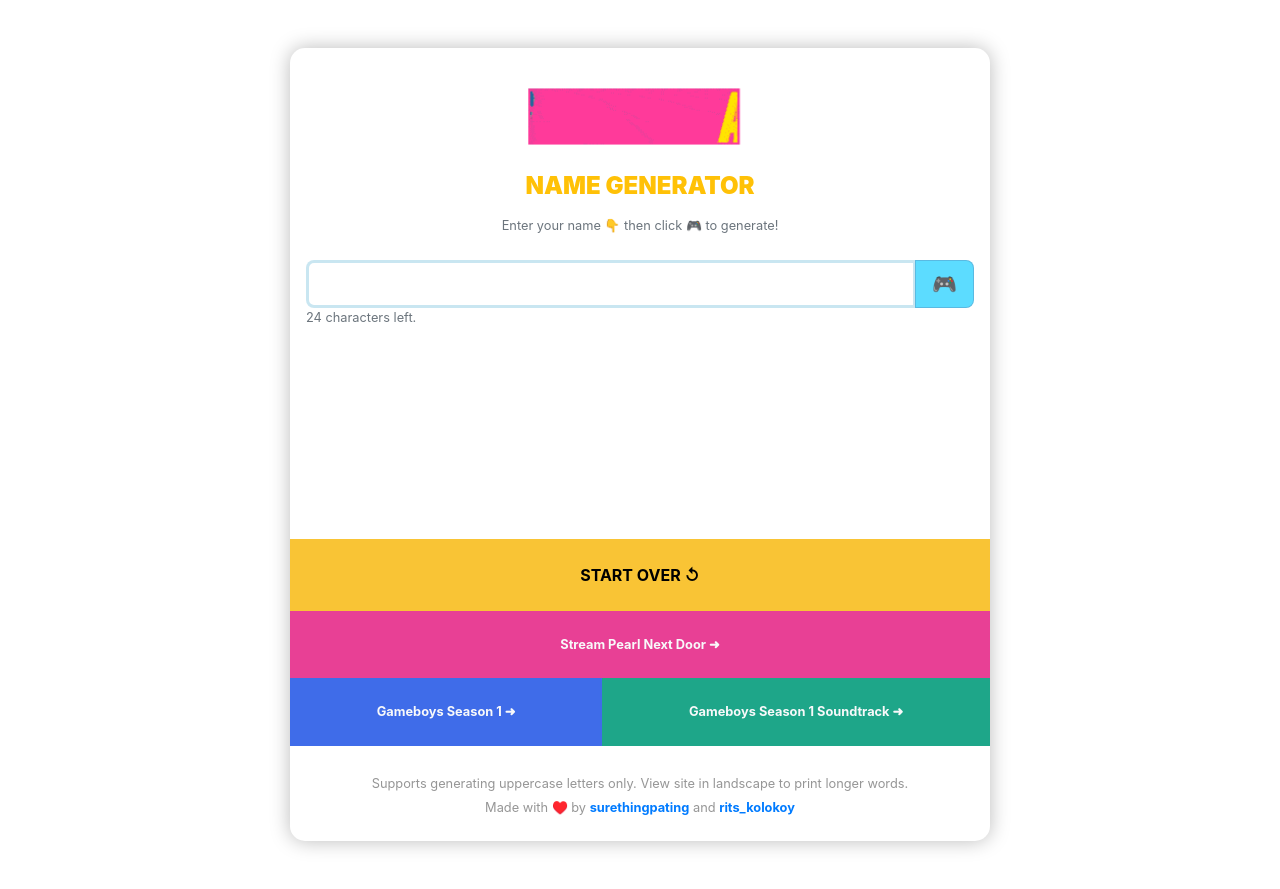
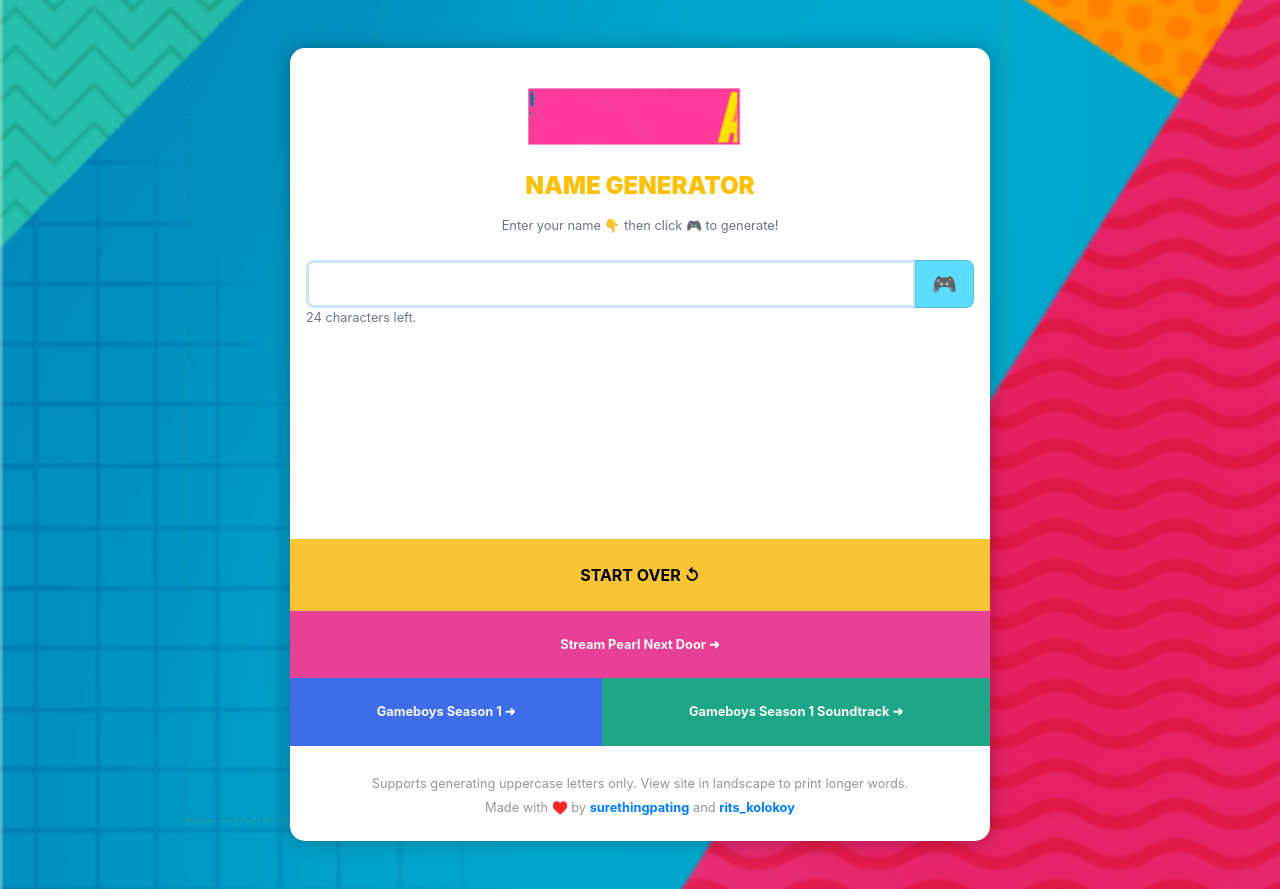
Before and after one commit to surethingpating/gameboys2, a plain HTML site: page index.html in a window 1280 px wide. Drawn offline with nearby package versions, Linux system fonts and the light colour scheme.

Commit message:
Hanggang sa huli

```diff
--- a/styles2.css
+++ b/styles2.css
@@ -301,7 +301,7 @@
     display: flex;
     align-items: center;
     justify-content: center;
-    background-image: url(images/bg2_min.png);}
+    background-image: url(images/bg2-min.png);}
 
 @keyframes color-change {
   0% { color: rgb(236, 191, 28); }
```
